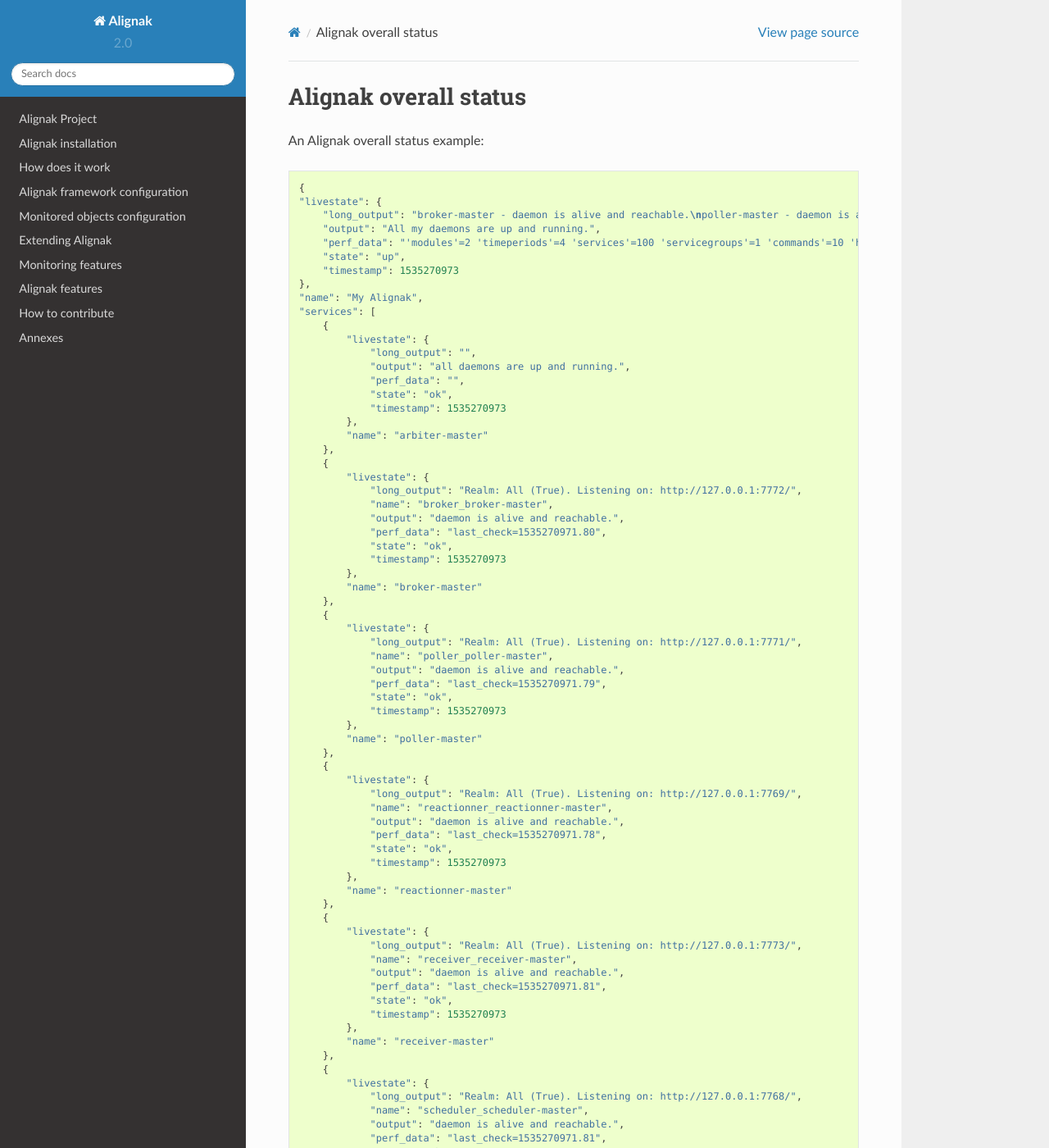
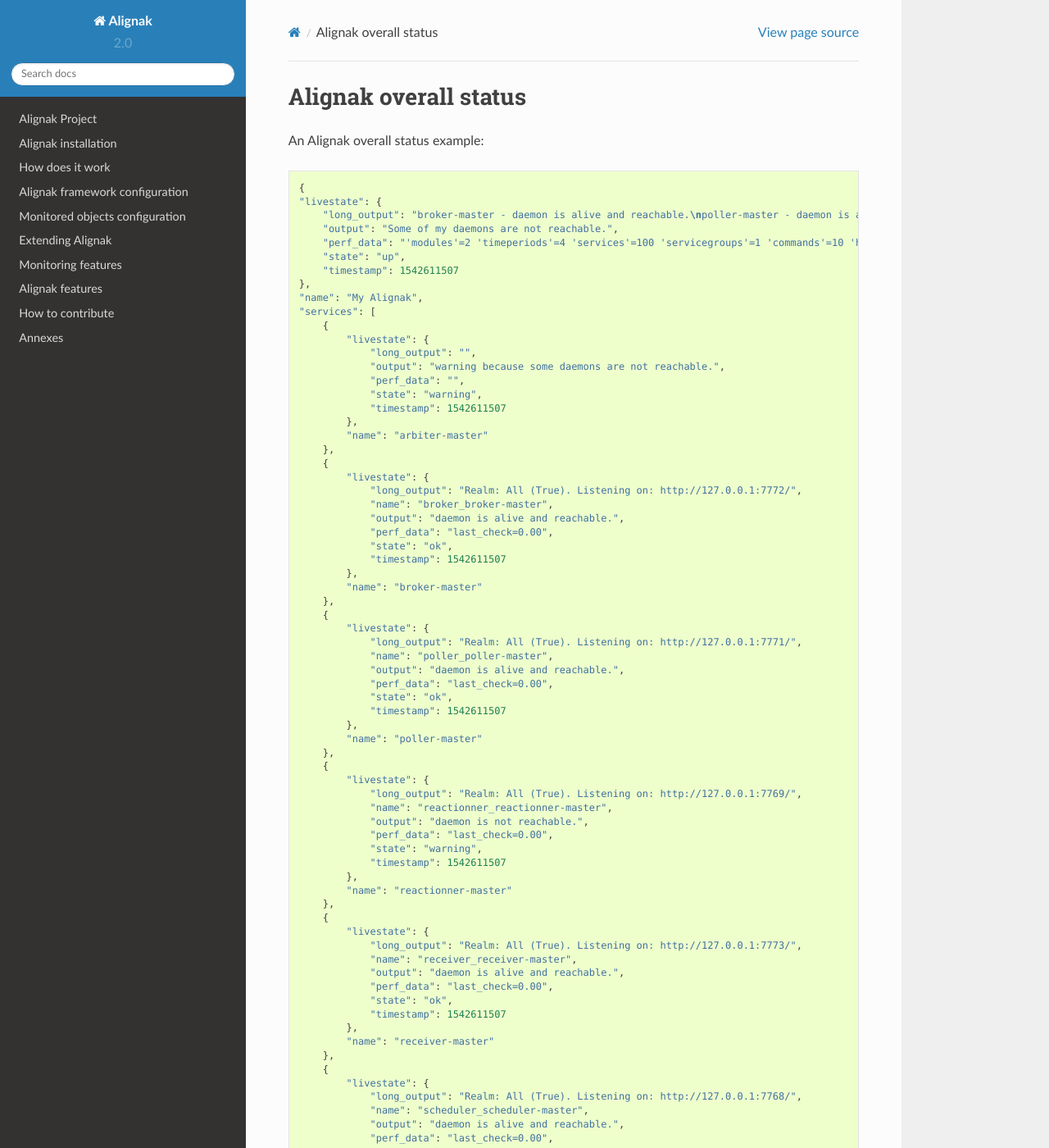
Before and after one commit to Alignak-monitoring/alignak-doc, a Sphinx documentation site: the page built from source/07_alignak_features/api/alignak_status.rst, in a window 1280 px wide and 1400 px high. Shown: the whole window at 82% size. Built offline with Sphinx 7.4.7 and the Read the Docs theme 2.0.0, drawn with Linux system fonts in a browser that asks for light colours.

```diff
--- a/source/07_alignak_features/api/alignak_status.rst
+++ b/source/07_alignak_features/api/alignak_status.rst
@@ -10,21 +10,21 @@ An Alignak overall status example:
 
     {
     "livestate": {
-        "long_output": "broker-master - daemon is alive and reachable.\npoller-master - daemon is alive and reachable.\nreactionner-master - daemon is alive and reachable.\nreceiver-master - daemon is alive and reachable.\nscheduler-master - daemon is alive and reachable.",
-        "output": "All my daemons are up and running.",
+        "long_output": "broker-master - daemon is alive and reachable.\npoller-master - daemon is alive and reachable.\nreactionner-master - daemon is not reachable.\nreceiver-master - daemon is alive and reachable.\nscheduler-master - daemon is alive and reachable.",
+        "output": "Some of my daemons are not reachable.",
         "perf_data": "'modules'=2 'timeperiods'=4 'services'=100 'servicegroups'=1 'commands'=10 'hosts'=13 'hostgroups'=5 'contacts'=2 'contactgroups'=2 'notificationways'=2 'checkmodulations'=0 'macromodulations'=0 'servicedependencies'=40 'hostdependencies'=0 'arbiters'=1 'schedulers'=1 'reactionners'=1 'brokers'=1 'receivers'=1 'pollers'=1 'realms'=1 'resultmodulations'=0 'businessimpactmodulations'=0 'escalations'=0 'hostsextinfo'=0 'servicesextinfo'=0",
         "state": "up",
-        "timestamp": 1535270973
+        "timestamp": 1542611507
     },
     "name": "My Alignak",
     "services": [
         {
             "livestate": {
                 "long_output": "",
-                "output": "all daemons are up and running.",
+                "output": "warning because some daemons are not reachable.",
                 "perf_data": "",
-                "state": "ok",
-                "timestamp": 1535270973
+                "state": "warning",
+                "timestamp": 1542611507
             },
             "name": "arbiter-master"
         },
@@ -33,9 +33,9 @@ An Alignak overall status example:
                 "long_output": "Realm: All (True). Listening on: http://127.0.0.1:7772/",
                 "name": "broker_broker-master",
                 "output": "daemon is alive and reachable.",
-                "perf_data": "last_check=1535270971.80",
+                "perf_data": "last_check=0.00",
                 "state": "ok",
-                "timestamp": 1535270973
+                "timestamp": 1542611507
             },
             "name": "broker-master"
         },
@@ -44,9 +44,9 @@ An Alignak overall status example:
                 "long_output": "Realm: All (True). Listening on: http://127.0.0.1:7771/",
                 "name": "poller_poller-master",
                 "output": "daemon is alive and reachable.",
-                "perf_data": "last_check=1535270971.79",
+                "perf_data": "last_check=0.00",
                 "state": "ok",
-                "timestamp": 1535270973
+                "timestamp": 1542611507
             },
             "name": "poller-master"
         },
@@ -54,10 +54,10 @@ An Alignak overall status example:
             "livestate": {
                 "long_output": "Realm: All (True). Listening on: http://127.0.0.1:7769/",
                 "name": "reactionner_reactionner-master",
-                "output": "daemon is alive and reachable.",
-                "perf_data": "last_check=1535270971.78",
-                "state": "ok",
-                "timestamp": 1535270973
+                "output": "daemon is not reachable.",
+                "perf_data": "last_check=0.00",
+                "state": "warning",
+                "timestamp": 1542611507
             },
             "name": "reactionner-master"
         },
@@ -66,9 +66,9 @@ An Alignak overall status example:
                 "long_output": "Realm: All (True). Listening on: http://127.0.0.1:7773/",
                 "name": "receiver_receiver-master",
                 "output": "daemon is alive and reachable.",
-                "perf_data": "last_check=1535270971.81",
+                "perf_data": "last_check=0.00",
                 "state": "ok",
-                "timestamp": 1535270973
+                "timestamp": 1542611507
             },
             "name": "receiver-master"
         },
@@ -77,9 +77,9 @@ An Alignak overall status example:
                 "long_output": "Realm: All (True). Listening on: http://127.0.0.1:7768/",
                 "name": "scheduler_scheduler-master",
                 "output": "daemon is alive and reachable.",
-                "perf_data": "last_check=1535270971.81",
+                "perf_data": "last_check=0.00",
                 "state": "ok",
-                "timestamp": 1535270973
+                "timestamp": 1542611507
             },
             "name": "scheduler-master"
         }
```
Also changed, not shown: source/04-1_alignak_configuration/04_default_configuration.rst (+26 -5 lines), source/07_alignak_features/13_inner_modules.rst (+26 -13 lines), source/07_alignak_features/api/daemons_api.rst (+131 -9 lines).
